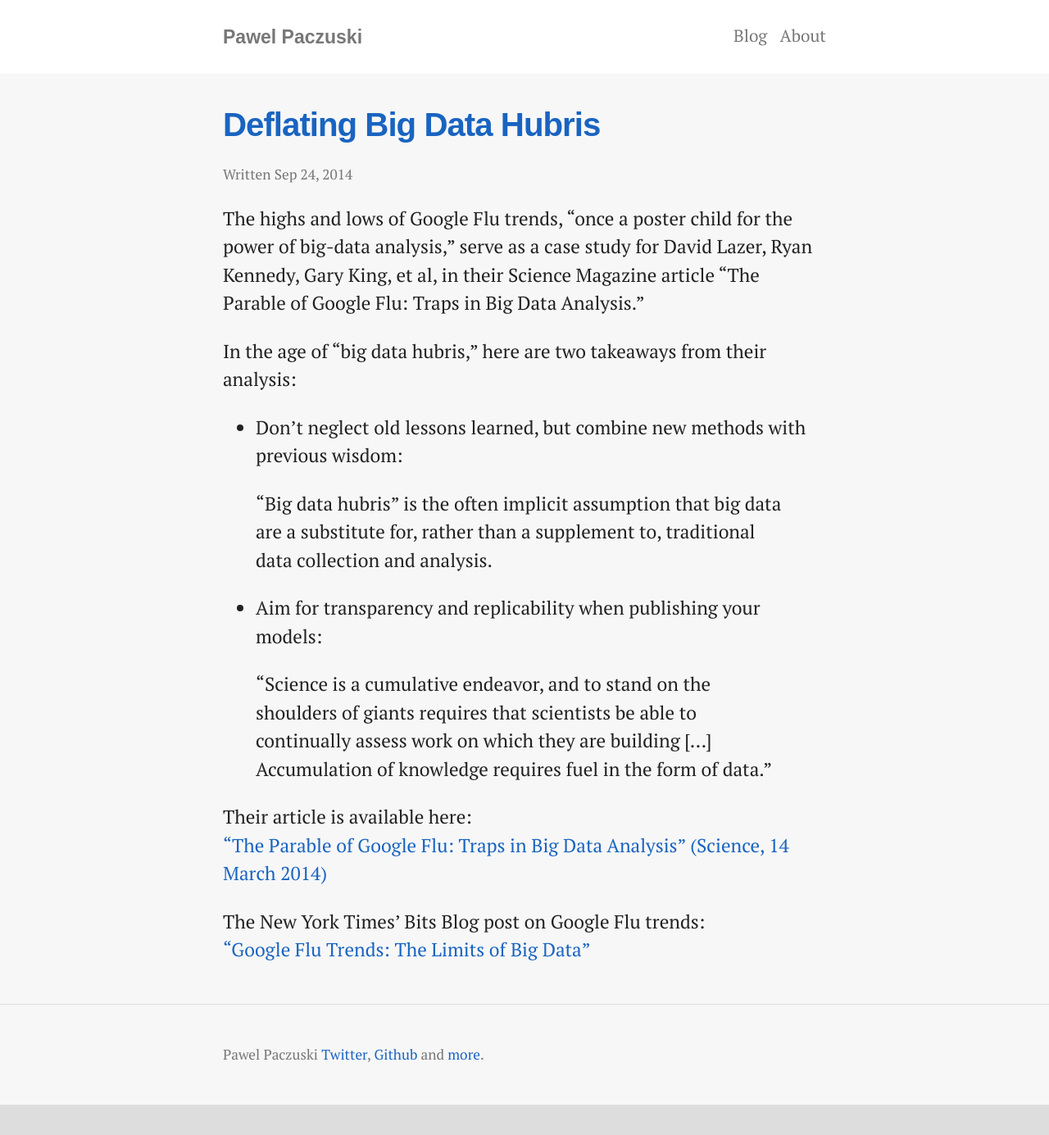
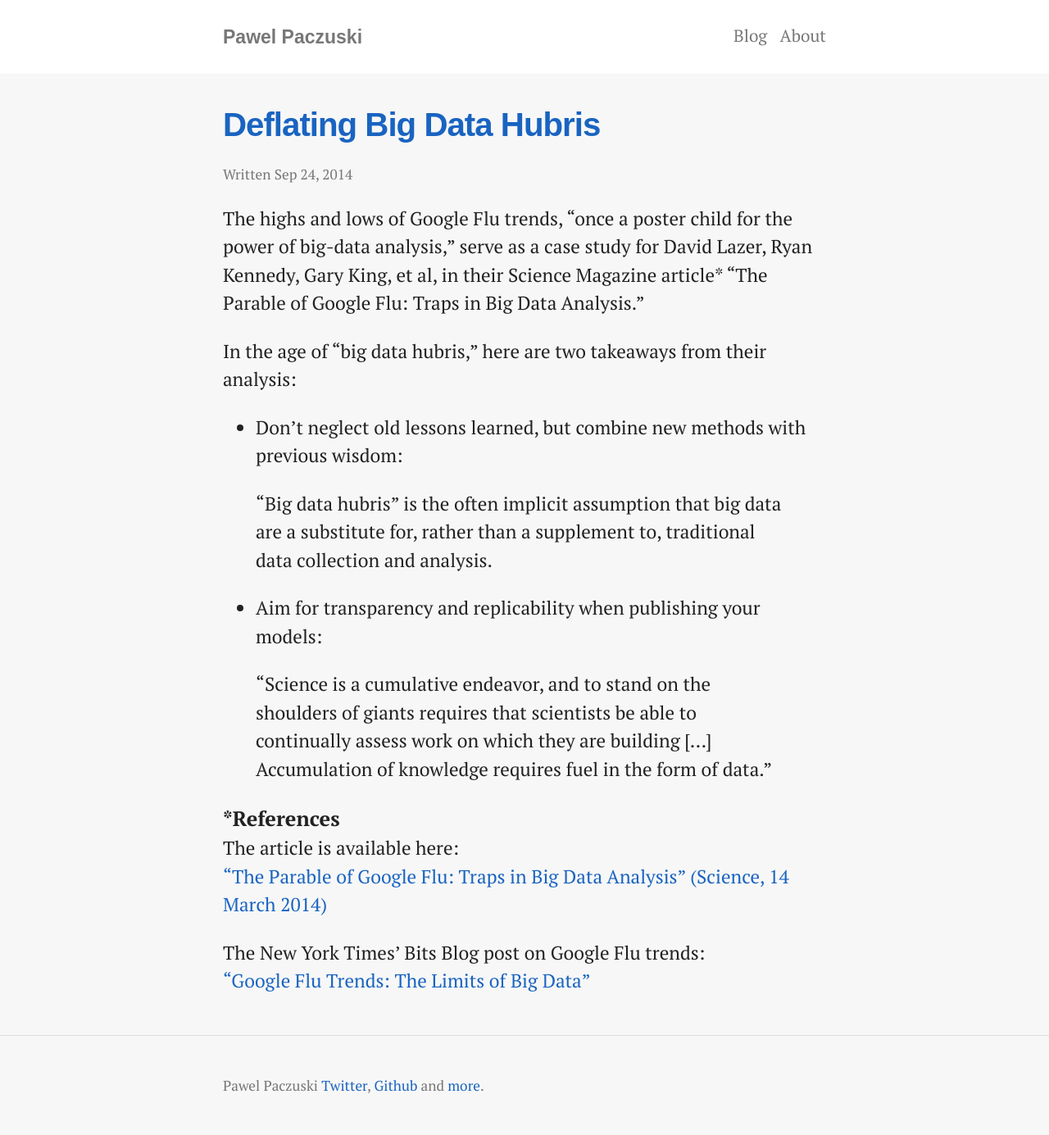
Before and after one commit to pavopax/pavopax.github.io, a Jekyll site: the page built from _posts/2014-09-24-deflating-big-data-hubris.md, in a window 1280 px wide. Shown: the whole page at 82% size. Built offline with Jekyll 4.4.1, drawn with Linux system fonts in a browser that asks for light colours; nearby versions of some CDN libraries; library files that are not in the unit come from our copies; before the commit the page ends 1348 px from its top, so only the background shows below that.

Commit message:
minor edits

```diff
--- a/_posts/2014-09-24-deflating-big-data-hubris.md
+++ b/_posts/2014-09-24-deflating-big-data-hubris.md
@@ -5,7 +5,7 @@
 categories:
 ---
 
-The highs and lows of Google Flu trends, "once a poster child for the power of big-data analysis," serve as a case study for David Lazer, Ryan Kennedy, Gary King, et al, in their Science Magazine article "The Parable of Google Flu: Traps in Big Data Analysis."
+The highs and lows of Google Flu trends, "once a poster child for the power of big-data analysis," serve as a case study for David Lazer, Ryan Kennedy, Gary King, et al, in their Science Magazine article* "The Parable of Google Flu: Traps in Big Data Analysis."
 
 In the age of "big data hubris," here are two takeaways from their analysis:
 
@@ -17,7 +17,9 @@
 
 > "Science is a cumulative endeavor, and to stand on the shoulders of giants requires that scientists be able to continually assess work on which they are building [...] Accumulation of knowledge requires fuel in the form of data."
 
-Their article is available here:
+### *References
+
+The article is available here:
 ["The Parable of Google Flu: Traps in Big Data Analysis" (Science, 14 March 2014)](http://gking.harvard.edu/publications/parable-google-flu%C2%A0traps-big-data-analysis)
 
 The New York Times' Bits Blog post on Google Flu trends:
```
Also changed, not shown: _posts/2013-01-27-intuition-big-data.md (+2 -2 lines), _posts/2013-04-04-twitter-big-data-bias.md (+2 -2 lines), _posts/2013-11-06-big-data-or-magic.md (+5 -1 lines), _posts/2013-11-28-being-a-polymath-is-good.md (+4 -2 lines), _posts/2014-08-26-a-peek-into-apple-university.md (+9 -2 lines).
